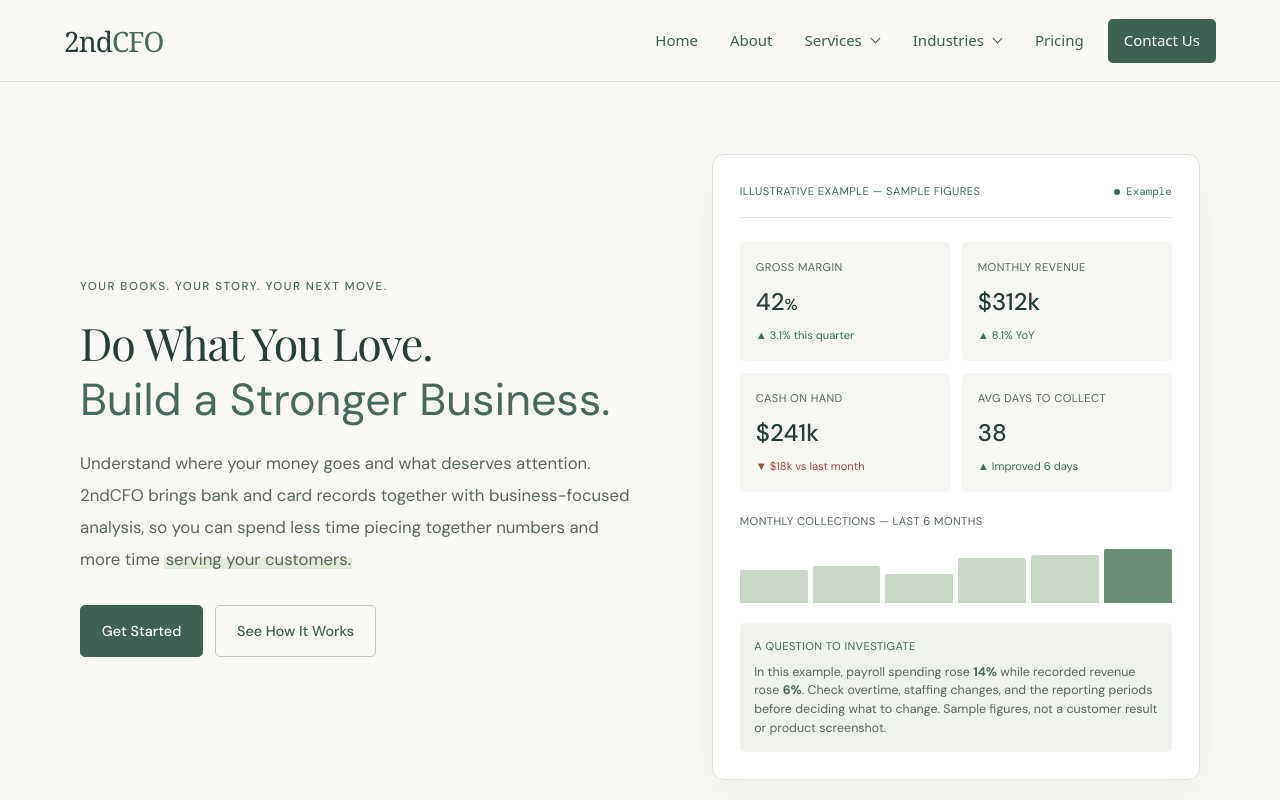
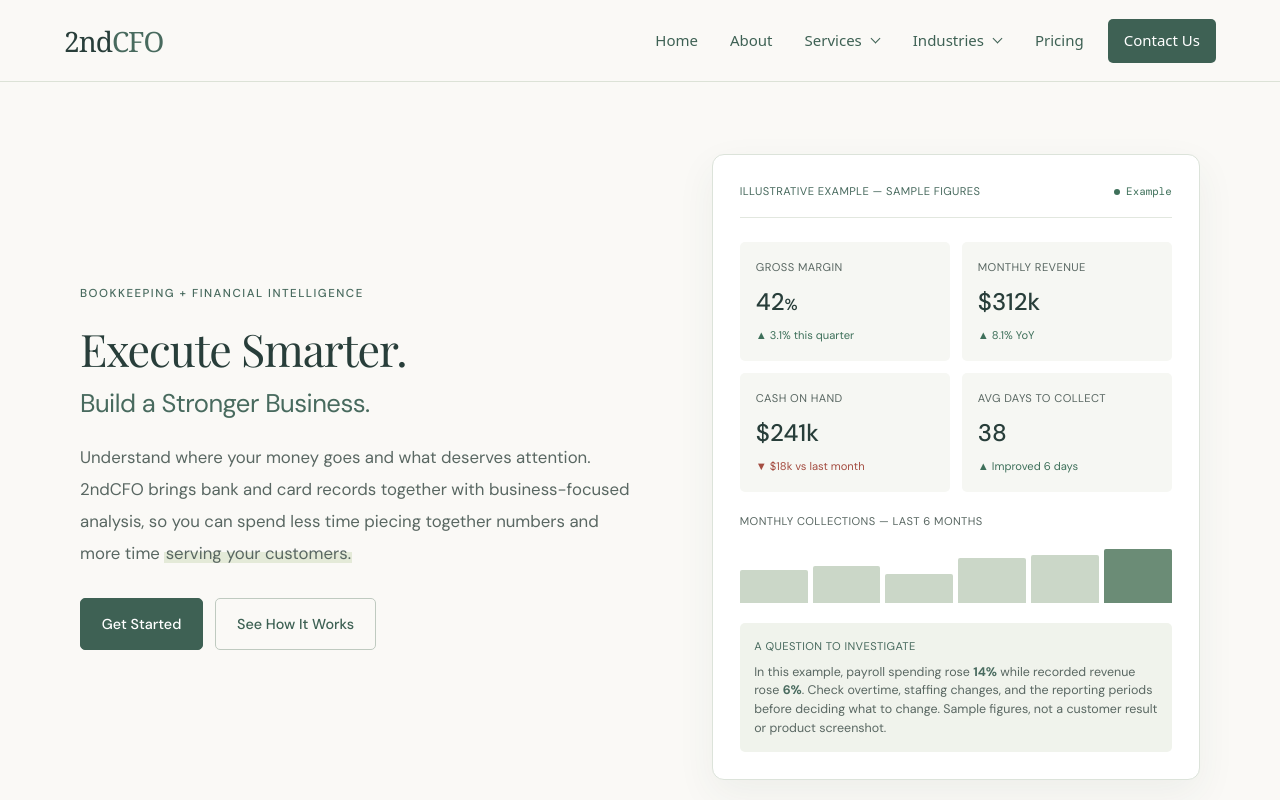
Before and after one commit to LNarayen/2ndCFO-Web, a website: page index.html in a window 1280 px wide. Shown: the top 800 px of the page. Drawn offline with nearby package versions, Linux system fonts and the light colour scheme; a web font is replaced by a local one.

Commit message:
Clarify homepage hero hierarchy and Execute Smarter messaging

```diff
--- a/calm.css
+++ b/calm.css
@@ -104,9 +104,9 @@ nav .seo-menu > div a { display:block; padding:.6rem; line-height:1.5; }
 /* Preserve readable process steps on small screens. */
 @media(max-width:640px) { .how-grid { grid-template-columns:1fr !important; } .how-step { min-width:0; } }
 
-/* Outcome messaging must wrap naturally at narrow widths. */
-#page-index .hero h1 em {font-size:1em !important;display:inline;}
-#page-index .hero h1 {font-size:clamp(2rem,3.5vw,3.2rem);line-height:1.2;}
+/* Keep the primary message dominant; allow natural wrapping on small screens. */
+#page-index .hero h1 {font-size:clamp(2rem,3.5vw,3.2rem);line-height:1.2;margin-bottom:.65rem;}
+#page-index .hero-secondary {font-family:'DM Sans',sans-serif;font-size:clamp(1.2rem,2vw,1.65rem);font-weight:400;line-height:1.35;letter-spacing:-.02em;color:var(--gold);margin-bottom:1.3rem;}
 #page-index .hero-sub {max-width:50ch;}
 #page-index .hero > div {min-width:0;}
 #page-index li {white-space:normal !important;}
--- a/index.html
+++ b/index.html
@@ -2292,8 +2292,9 @@ footer {
 <!-- HERO -->
 <section class="hero">
   <div>
-    <div class="hero-label">Your Books. Your Story. Your Next Move.</div>
-    <h1>Do What You Love.<br><em>Build a Stronger Business.</em></h1>
+    <div class="hero-label">Bookkeeping + Financial Intelligence</div>
+    <h1>Execute Smarter.</h1>
+    <h2 class="hero-secondary">Build a Stronger Business.</h2>
     <p class="hero-sub">Understand where your money goes and what deserves attention. 2ndCFO brings bank and card records together with business-focused analysis, so you can spend less time piecing together numbers and more time <mark class="editorial-mark">serving your customers.</mark></p>
     <div class="hero-actions">
       <a href="contact.html" class="btn-primary">Get Started</a>
@@ -3770,7 +3771,7 @@ blockquote { text-align: center !important; }
   .story-comparison { padding:1rem; }
 }
 </style>
-<link rel="stylesheet" href="calm.css?v=20261028-messaging">
+<link rel="stylesheet" href="calm.css?v=20261028-execute">
 <link rel="stylesheet" href="/navigation.css">
 <script src="/navigation.js" defer></script>
 </body>
```
